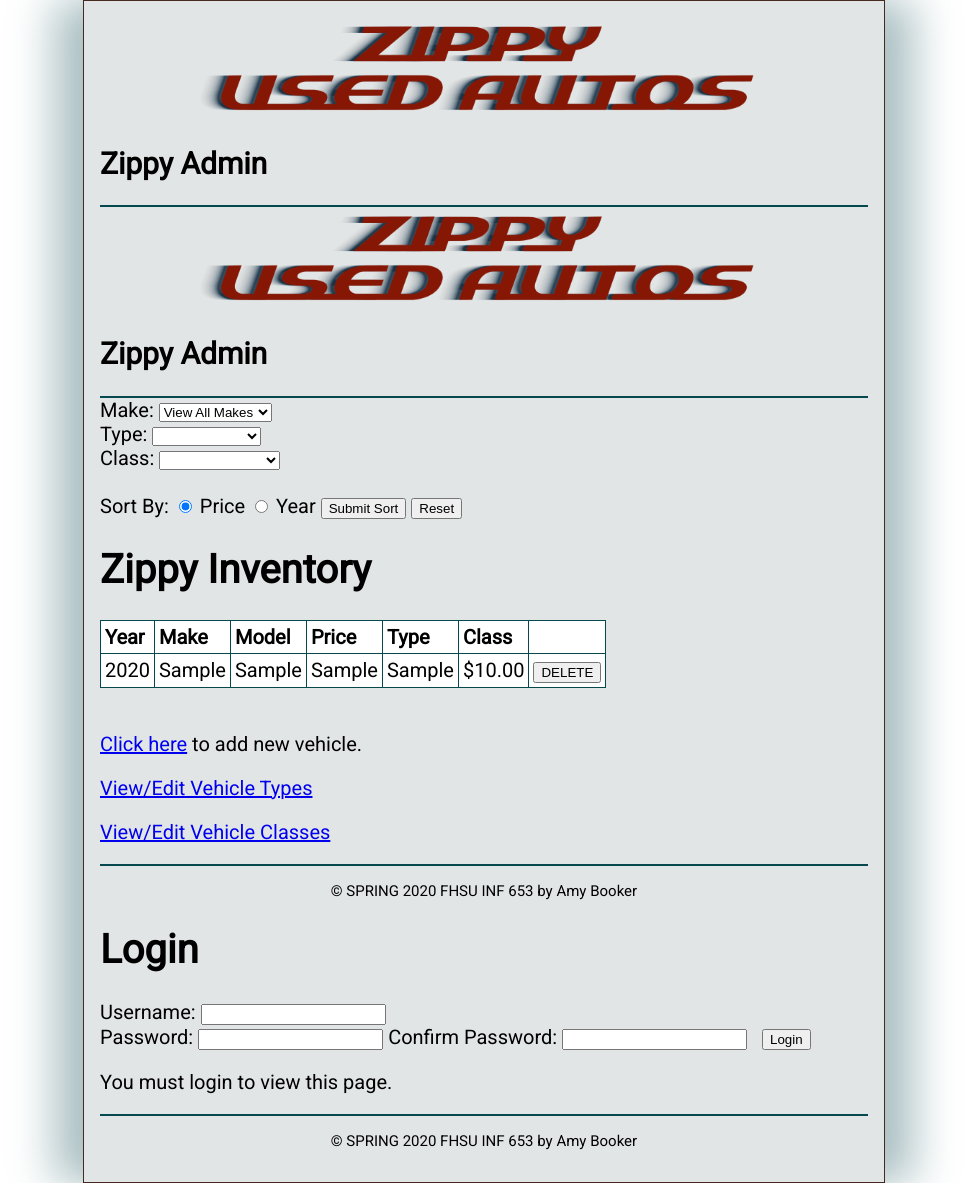
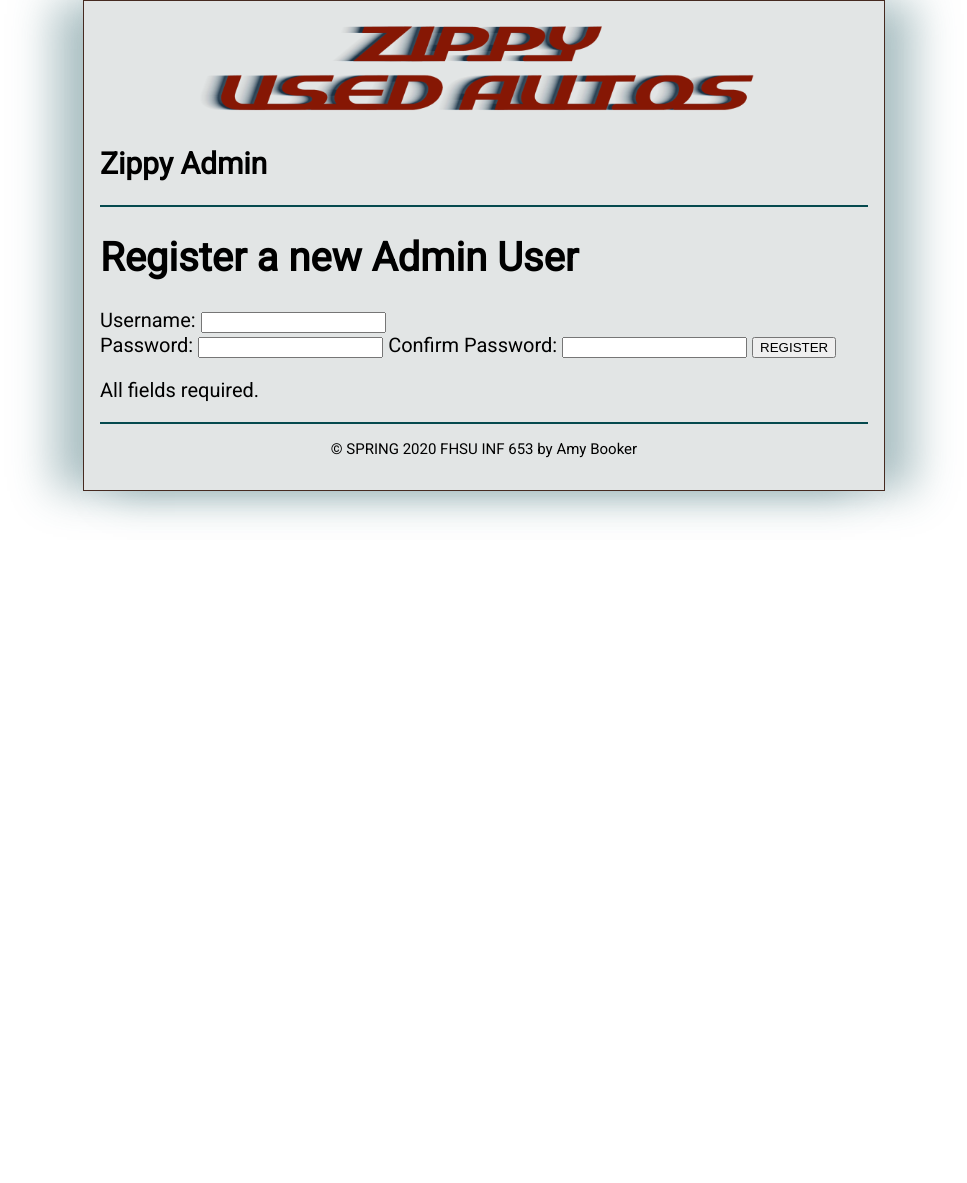
Before and after one commit to adbookerfhsu/INF653MidtermProject, a PHP site: page /admin_register.php in a window 1280 px wide. Shown: the whole page, without its empty margins (156-1123 px from the left). After the commit the page ends 520 px from the top, so only its background shows below. Run offline with PHP 8.4, Linux system fonts and the light colour scheme; the visitor is signed in with stand-in values (Sample User, id 1); tables that the repository leaves empty or names only in its code hold one stand-in row (values such as "Sample post"); data that the repository does not hold is empty.

Commit message:
first commit - file didn't upload to correct repo on Wed - still not working properly

```diff
--- a/add_vehicle_form.php
+++ b/add_vehicle_form.php
@@ -1,4 +1,6 @@
-<?php include 'view/headeradmin.php'; ?>
+<?php
+    require_once('util/valid_admin.php');
+    include 'view/headeradmin.php'; ?>
     <main>
         <h1>Add Vehicle</h1>
         <form action="admin.php" method="post" id="add_vehicle_form">
@@ -23,7 +25,7 @@
             </select><br>
 
             <label for="Year">Year:</label>
-            <input type="text" name="Year" min="1920" max="2100" maxlenth="4" pattern=[0-9]{1,5}" required><br>
+            <input type="text" name="Year" min="1920" max="2100" maxlenth="4" pattern="[0-9]{1,5}" required><br>
 
             <label>Make:</label>
             <input type="text" name="Make" maxlength="50" required><br>
--- a/admin.php
+++ b/admin.php
@@ -1,28 +1,24 @@
 <?php
+    session_start();
+
+    //require_once('util/valid_admin.php');
     require('model/database.php');
     require('model/vehicle_db.php');
     require('model/type_db.php');
     require('model/class_db.php');
     require('model/make_db.php');
 
-$action = filter_input(INPUT_POST, 'action');
-if ($action == NULL) {
-    $action = filter_input(INPUT_GET, 'action');
-    if ($action == NULL) {
-        $action = 'list_vehicles';
-    }
-} else {
-    $action = 'list_vehicles';
-}
+    $action = filter_input(INPUT_POST, 'action') ?? filter_input(INPUT_GET, 'action') ?? 'list_vehicles';
 
-if ($action == 'list_vehicles') {
+    switch ($action) {
+        case 'list_vehicles':
             $type_code = filter_input(INPUT_GET, 'type_code', FILTER_VALIDATE_INT);
             $class_code = filter_input(INPUT_GET, 'class_code', FILTER_VALIDATE_INT);
             $VehicleMake = filter_input(INPUT_GET, 'Make');
             $sort = filter_input(INPUT_GET, 'sort');
 
             // replaced switch statment with ternary
-    $sort = ($sort == 'Year') ? "Year" : "Price";
+            $sort = ($sort == "Year") ? "Year" : "Price";
 
 
             $class_name = get_class_name($class_code);
@@ -30,7 +26,7 @@ if ($action == 'list_vehicles') {
 
             $vehicles = get_vehicles($sort);
             //filter for VehicleMake
-    if ($VehicleMake != NULL && $VehicleMake !=FALSE){
+            if (!empty($VehicleMake)){
                 $vehicles= array_filter($vehicles, function($array)use($VehicleMake){return $array["Make"]==$VehicleMake;
                 });
             }
@@ -50,78 +46,80 @@ if ($action == 'list_vehicles') {
                 $classes = get_classes();
                 $makes = get_makes();
                 include('admin_list.php');
-    }   else if($action = 'list_types') {
+            break;
+        case 'list_types':
             $types = get_types();
             include('types_list.php');
-    }   else if ($action = 'list_classes') {
+            break;
+        case 'list_classes':
             $classes = get_classes();
             include('classes_list.php');
-    }   else if ($action == 'delete_vehicle') {
+            break;
+        case 'delete_vehicle':
             $vehicle_num = filter_input(INPUT_POST, 'VehicleNum',
                     FILTER_VALIDATE_INT);
-        if ($vehicle_num == NULL || $vehicle_num == FALSE) {
+            if (empty($vehicle_num)) {
                 $error = "Missing or incorrect vehicle number.";
                 include('errors/error.php');
             } else {
                 delete_vehicle($vehicle_num);
                 header("Location: admin.php");
             }
-    } else if ($action = 'delete_type') {
+            break;
+        case 'delete_type':
             $type_code = filter_input(INPUT_POST, 'type_code', FILTER_VALIDATE_INT);
-        if ($type_code == NULL || $type_code == FALSE) {
+            if (empty($type_code)) {
                 $error = "Missing or incorrect type code.";
                 include('errors/error.php');
             } else {
                 delete_type($type_code);
                 header("Location: admin.php?action=list_types");
             }
-    } else if ($action == 'delete_class') {
+            break;
+        case 'delete_class':
             $class_code = filter_input(INPUT_POST, 'class_code',
                     FILTER_VALIDATE_INT);
-        if ($class_code == NULL || $class_code == FALSE) {
+            if (empty($class_code)) {
                 $error = "Missing or incorrect class code.";
                 include('errors/error.php');
             } else {
                 delete_class($class_code);
                 header('Location: admin.php?action=list_classes');
             }
-    } else if ($action == 'show_add_form') {
+            break;
+        case 'show_add_form':
             $classes = get_classes();
             $types = get_types();
             include('add_vehicle_form.php');
-    } else if ($action == 'add_vehicle') {
+            break;
+        case 'add_vehicle':
             $type_code = filter_input(INPUT_POST, 'type_code');
             $class_code = filter_input(INPUT_POST, 'class_code');
             $Year = filter_input(INPUT_POST, 'Year');
             $Make = filter_input(INPUT_POST, 'Make');
             $Model = filter_input(INPUT_POST, 'Model');
             $Price = filter_input(INPUT_POST, 'Price');
-        if ($type_code == NULL || $type_code == FALSE || $class_code == NULL || $class_code == FALSE || $Year == NULL || $Make == NULL || $Model == NULL || $Price == NULL) {
+            if (empty($type_code) || empty($class_code) || empty($Year) || empty($Make) || empty($Model) || empty($Price)) {
                 $error = "Invalid vehicle data. Check all fields and try again.";
                 include('errors/error.php');
             } else {
                 add_vehicle($Year, $Make, $Model, $Price, $type_code, $class_code);
                 header("Location: admin.php");
             }
-    } else if ($action == 'add_type') {
-        $VehicleType = filter_input(INPUT_POST, 'VehicleType');
-        // Validate inputs
-        if ($VehicleType == NULL) {
-            $error = "Invalid type name. Check name and try again.";
-            include('errors/error.php');
-        } else {
-            add_type($VehicleType);
+            break;
+        case 'add_type':
+            $type_name = filter_input(INPUT_POST, 'VehicleType');
+            add_type($type_name);
             header('Location: admin.php?action=list_types');
-        }
-    } else if ($action == 'add_class') {
-        $VehicleClass = filter_input(INPUT_POST, 'VehicleClass');
-        // Validate inputs
-        if ($VehicleClass == NULL) {
-            $error = "Invalid class name. Check name and try again.";
-            include('errors/error.php');
-        } else {
-            add_class($VehicleClass);
+            break;
+        case 'add_class':
+            $class_name = filter_input(INPUT_POST, 'VehicleClass');
+            add_class($class_name);
             header('Location: admin.php?action=list_classes');
-        }
+            break;
+        case 'logout':
+            $_SESSION = array();
+            session_destroy();
+            header("Location: admin_login.php");
     }
 ?>
--- a/admin_list.php
+++ b/admin_list.php
@@ -1,4 +1,7 @@
-<?php include 'view/headeradmin.php'; ?>
+<?php
+    require_once('util/valid_admin.php');
+    include 'view/headeradmin.php';
+?>
 <main>
 
     <form action="admin.php" method="get" id="make_selection">
--- a/admin_register.php
+++ b/admin_register.php
@@ -1,58 +1,74 @@
 <?php
     // start session management and include necessary functions
-require_once('model/database.php');
-require_once('model/admin_db.php');
-include('view/headeradmin.php');
+    session_start();
+    require_once('util/valid_admin.php');
+    require('model/database.php');
+    require('model/admin_db.php');
 
-//Get the action to perform
-$action = filter_input(INPUT_POST, 'action');
-if ($action == NULL) {
-    $login_message = 'You must login to view this page.';
+    if ($_SERVER["REQUEST_METHOD"] == "POST") {
+        $username = trim(filter_input(INPUT_POST, 'username'));
+        $password = trim(filter_input(INPUT_POST, 'password'));
+        $confirmpassword = trim(filter_input(INPUT_POST, 'confirmpassword'));
+
+    //check username
+    if (empty($username)) {
+            $error_username = 'Username can not be blank.';
+    } else if (strlen($username) < 6) {
+        $error_username = "Username must be 6 or more characters.";
     } else {
-    $username = filter_input(INPUT_POST, 'username');
-    $password = filter_input(INPUT_POST, 'password');
-    $confirmpassword = filter_input(INPUT_POST, 'confirmpassword');
-    if($username == NULL) {
-        $error_username = 'Username can not be blank.';
+        $query = "SELECT COUNT(*)
+                FROM administrators
+                WHERE username = ':username";
+        $statement = $db->prepare($query);
+        $statement->bindParam(':username', $username);
+        $statement->execute();
+
+        if($statement->fetchColumn()) {
+            $error_username = "The username you enters is already taken.";
         }
     }
+    // check password
+    if (empty($password)) $error_password = "Please enter a password.";
 
-
-    if (!isset($_SESSION['is_valid_admin'])) {
-    $action = 'login';
-    include('admin.php');
+    $regexfilter = array("options"=>array("regexp"=>"/(?=.*|d)(?=.*[a-z])(?=.*[A-Z]).{8,}/"));
+    if (!filter_var($password, FILTER_VALIDATE_REGEXP, $regexfilter)) {
+        $error_password = "Your password must contain at least one number, one uppercase, one lowercase letter and must be more than 7 characters.";
+    }
+    //check confirmpassword
+    if ($password != $confirmpassword) {
+        $error_confirmpassword = "Passwords do not match.";
     }
 
-
+    // no errors
+    if (empty($error_username) && empty($error_password) && empty($error_confirmpassword)) {
+        add_admin($username, $password);
+        header("Location: admin.php");
+        }
+    }
+    include 'view/headeradmin.php';
     ?>
 
     <main>
-<h1>Login</h1>
+    <h1 id="admin_login_form">Register a new Admin User</h1>
 
-<form action="." method="post" id="admin_login_form" class="aligned">
-    <input type="hidden" name="action" value="login">
+    <form action="<?php echo htmlspecialchars($_SERVER["PHP_SELF"]); ?>" method="post" >
 
-        <label>Username:</label>
-        <input type="text" class="text" name="username">
+            <label for="username">Username:</label>
+            <input type="text" name="username"><span class="error_message"><?php if(!empty($error_username)) echo $error_username;?></span>
             <br>
 
-        <label>Password:</label>
-        <input type="password" class="text" name="password">
+            <label for="password">Password:</label>
+            <input type="password" class="text" name="password" title="Must contain at least one number, one uppercase letter, one lowercase letter and be 8 or more characters."><span class="error_message"><?php if(!empty($error_password)) echo $error_password; ?></span>
 
-        <label>Confirm Password:</label>
-        <input type="confirmpassword" class="text" name="confirmpassword">
+            <label for="confirmpassword">Confirm Password:</label>
+            <input type="confirmpassword" name="confirmpassword" title="Must contain at least one number, one uppercase letter, one lowercase letter and be 8 or more characters."><span class="error_message"><?php if (!empty($error_confirmpassword)) echo $error_confirmpassword; ?></spn>
 
-        <label>&nbsp;</label>
-        <input type="submit" value="Login">
+            <input type="submit" class="button blue" value="REGISTER">
     </form>
 
-    <p><?php echo $login_message; ?></p>
-    <?php
-    if(isset($error_username)) { ?>
-    <p><?php echo $error_username; ?></p>
-    <?php } ?>
+        <p>All fields required.</p>
 
 
-<?php include('view/footer.php');?>
     </main>
-</html>
+
+    <?php include 'view/footer.php';?>
--- a/errors/database_error.php
+++ b/errors/database_error.php
@@ -1,4 +1,4 @@
-<?php include '../view/header.php'; ?>
+<?php include 'view/header.php'; ?>
 
     <main>
         <h1>Database Error</h1>
@@ -9,4 +9,4 @@
         <p>&nbsp;</p>
     </main>
 
-<?php include '../view/footer.php';?>
+<?php include 'view/footer.php';?>
--- a/errors/error.php
+++ b/errors/error.php
@@ -1,7 +1,7 @@
-<?php include '../view/header.php'; ?>
+<?php include 'view/header.php'; ?>
     <main>
         <h2 class="top">Error</h2>
         <p><?php echo $error; ?></p>
     </main>
 
-<?php include '../view/footer.php'; ?>
+<?php include 'view/footer.php'; ?>
--- a/model/admin_db.php
+++ b/model/admin_db.php
@@ -7,7 +7,7 @@ function add_admin($username, $password) {
             VALUES (:username, :password)';
     $statement = $db->prepare($query);
     $statement->bindValue(':username', $username);
-    $statement->bindValue(':password', $password);
+    $statement->bindValue(':password', $hash);
     $statement->execute();
     $statement->closeCursor();
 }
@@ -21,6 +21,7 @@ function is_valid_admin_login($username, $password) {
     $statement->execute();
     $row = $statement->fetch();
     $statement->closeCursor();
-    $hash = $row['password'];
+    $hash = (!empty($row['password'])) ? $row['password'] : NULL;
     return password_verify($password, $hash);
 }
+?>
--- a/model/database.php
+++ b/model/database.php
@@ -9,7 +9,7 @@ try{
     $db = new PDO($dsn, $username, $password);
 } catch (PDOException $e) {
     $error_message = $e->getMessage();
-    include ('../errors/database_error.php');
+    include('../errors/database_error.php');
     exit();
 }
 ?>
--- a/util/valid_admin.php
+++ b/util/valid_admin.php
@@ -1,14 +1,7 @@
 <?php
-require_once('../util/secure_conn.php');
 
-if (!isset($_SESSON['is_valid_admin'])) {
-    header("Location: .");
+if (!isset($_SESSION['is_valid_admin'])) {
+    header("Location: admin_login.php");
 }
 
-if (!is_valid_admin_login($username, $password)) {
-    header('WWW-Authenticate: Basic realm="Admin"');
-    header('HTTP/1.0 401 Unauthorized');
-    include('unauthorized.php');
-    exit();
-}
 ?>
--- a/view/adminlinks.php
+++ b/view/adminlinks.php
@@ -1,5 +1,9 @@
 <div class="zippylinks">
-    <p><a href="?action=show_add_form">Click here</a> to add new vehicle.</p>
+    <p>Admin Links</p>
+    <p><a href="admin.php?">Admin/List Vehicles</a></p>
+    <p><a href="admin.php?action=show_add_form">Click here</a> to add new vehicle.</p>
     <p><a href="admin.php?action=list_types">View/Edit Vehicle Types</a></p>
     <p><a href="admin.php?action=list_classes">View/Edit Vehicle Classes</a></p>
+    <p><a href="admin_register.php">Register</a> to add new vehicle.</p>
+    <p><a href="admin.php?action=show_add_form">Click here</a> to add new vehicle.</p>
 </div>
```
Also changed, not shown: admin_login.php (+31 -17 lines), model/database_local.php (added, +15 -0 lines), util/secure_conn.php (+6 -9 lines). Lines whose indentation alone changed are shown as unchanged.
